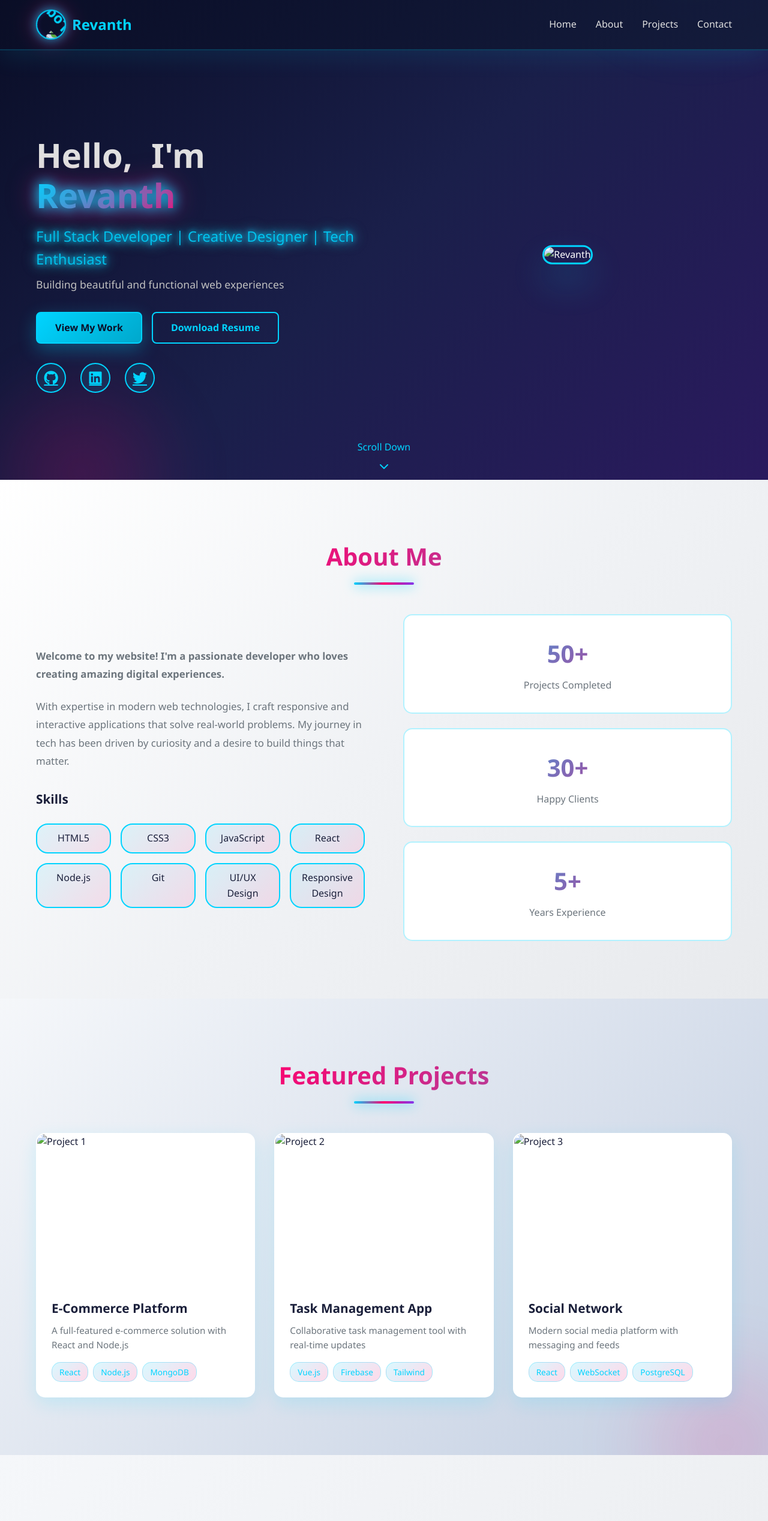
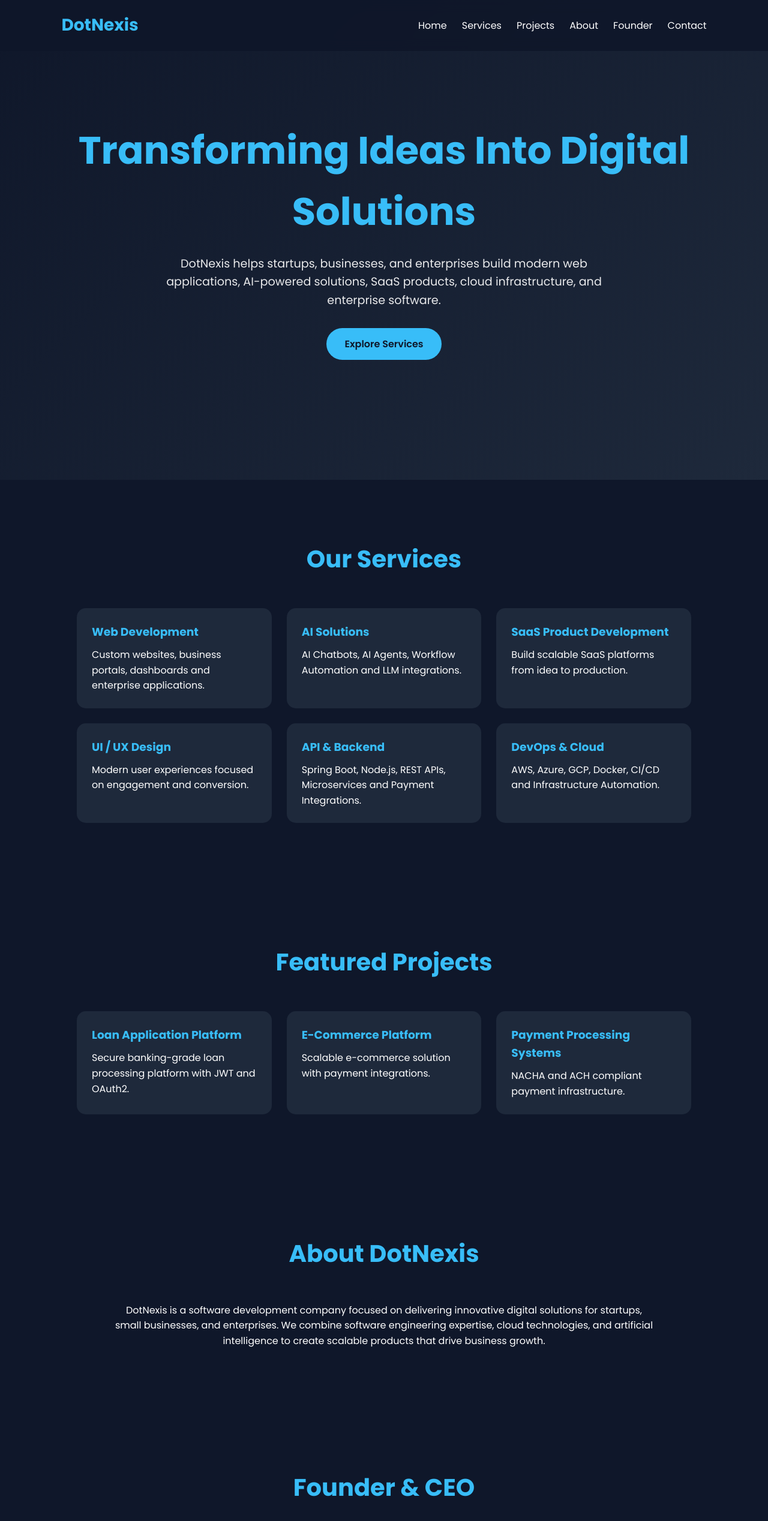
Before and after one commit to revanthroj/simple-mysite, a plain HTML site: page index.html in a window 1280 px wide. Shown: the top 2536 px of the page at 60% size. Drawn offline with Linux system fonts and the light colour scheme.

Commit message:
Update index.html

```diff
--- a/index.html
+++ b/index.html
@@ -3,233 +3,412 @@
 <head>
 <meta charset="UTF-8">
 <meta name="viewport" content="width=device-width, initial-scale=1.0">
-    <title>Revanth - Portfolio</title>
-    <link rel="stylesheet" href="css/style.css">
-    <link rel="stylesheet" href="css/animations.css">
-    <link rel="stylesheet" href="https://cdnjs.cloudflare.com/ajax/libs/font-awesome/6.4.0/css/all.min.css">
+<title>DotNexis | Web Development & AI Solutions</title>
+
+<link href="https://fonts.googleapis.com/css2?family=Poppins:wght@300;400;500;600;700&display=swap" rel="stylesheet">
+
+<style>
+
+*{
+    margin:0;
+    padding:0;
+    box-sizing:border-box;
+    font-family:'Poppins',sans-serif;
+}
+
+html{
+    scroll-behavior:smooth;
+}
+
+body{
+    background:#0f172a;
+    color:#fff;
+    line-height:1.6;
+}
+
+nav{
+    position:fixed;
+    top:0;
+    width:100%;
+    background:rgba(15,23,42,.9);
+    backdrop-filter:blur(10px);
+    padding:20px 8%;
+    display:flex;
+    justify-content:space-between;
+    align-items:center;
+    z-index:1000;
+}
+
+.logo{
+    font-size:28px;
+    font-weight:700;
+    color:#38bdf8;
+}
+
+nav ul{
+    display:flex;
+    list-style:none;
+    gap:25px;
+}
+
+nav a{
+    text-decoration:none;
+    color:white;
+    transition:.3s;
+}
+
+nav a:hover{
+    color:#38bdf8;
+}
+
+.hero{
+    min-height:100vh;
+    display:flex;
+    justify-content:center;
+    align-items:center;
+    flex-direction:column;
+    text-align:center;
+    padding:20px;
+    background:linear-gradient(135deg,#0f172a,#1e293b);
+}
+
+.hero h1{
+    font-size:4rem;
+    color:#38bdf8;
+    animation:fadeInDown 1s ease;
+}
+
+.hero p{
+    max-width:800px;
+    margin-top:20px;
+    font-size:1.2rem;
+    opacity:.9;
+}
+
+.btn{
+    display:inline-block;
+    margin-top:30px;
+    padding:14px 30px;
+    background:#38bdf8;
+    color:#0f172a;
+    border-radius:30px;
+    text-decoration:none;
+    font-weight:600;
+    transition:.3s;
+}
+
+.btn:hover{
+    transform:translateY(-5px);
+}
+
+section{
+    padding:100px 10%;
+}
+
+.section-title{
+    text-align:center;
+    font-size:2.5rem;
+    color:#38bdf8;
+    margin-bottom:50px;
+}
+
+.cards{
+    display:grid;
+    grid-template-columns:repeat(auto-fit,minmax(280px,1fr));
+    gap:25px;
+}
+
+.card{
+    background:#1e293b;
+    padding:25px;
+    border-radius:15px;
+    transition:.4s;
+}
+
+.card:hover{
+    transform:translateY(-10px);
+}
+
+.card h3{
+    color:#38bdf8;
+    margin-bottom:10px;
+}
+
+.founder{
+    display:flex;
+    flex-direction:column;
+    align-items:center;
+    text-align:center;
+}
+
+.founder h3{
+    color:#38bdf8;
+    margin-bottom:10px;
+}
+
+.timeline{
+    border-left:3px solid #38bdf8;
+    padding-left:20px;
+}
+
+.timeline-item{
+    margin-bottom:30px;
+}
+
+.contact{
+    text-align:center;
+}
+
+footer{
+    background:#020617;
+    padding:20px;
+    text-align:center;
+}
+
+.hidden{
+    opacity:0;
+    transform:translateY(50px);
+    transition:all .8s ease;
+}
+
+.show{
+    opacity:1;
+    transform:translateY(0);
+}
+
+@keyframes fadeInDown{
+    from{
+        opacity:0;
+        transform:translateY(-40px);
+    }
+    to{
+        opacity:1;
+        transform:translateY(0);
+    }
+}
+
+@media(max-width:768px){
+
+    nav{
+        flex-direction:column;
+    }
+
+    nav ul{
+        flex-wrap:wrap;
+        justify-content:center;
+        margin-top:10px;
+    }
+
+    .hero h1{
+        font-size:2.5rem;
+    }
+}
+</style>
 </head>
-<body class="page-transition-in">
-    <!-- Navigation -->
-    <nav class="navbar">
-        <div class="nav-container">
-            <div class="nav-logo">
-                <img src="images/logo.png" alt="Logo" class="logo-img">
-                <span>Revanth</span>
-            </div>
-            <ul class="nav-menu">
-                <li class="nav-item">
-                    <a href="#home" class="nav-link">Home</a>
-                </li>
-                <li class="nav-item">
-                    <a href="#about" class="nav-link">About</a>
-                </li>
-                <li class="nav-item">
-                    <a href="#projects" class="nav-link">Projects</a>
-                </li>
-                <li class="nav-item">
-                    <a href="#contact" class="nav-link">Contact</a>
-                </li>
+
+<body>
+
+<nav>
+    <div class="logo">DotNexis</div>
+
+    <ul>
+        <li><a href="#home">Home</a></li>
+        <li><a href="#services">Services</a></li>
+        <li><a href="#projects">Projects</a></li>
+        <li><a href="#about">About</a></li>
+        <li><a href="#founder">Founder</a></li>
+        <li><a href="#contact">Contact</a></li>
     </ul>
-            <div class="hamburger">
-                <span></span>
-                <span></span>
-                <span></span>
-            </div>
-        </div>
 </nav>
 
-    <!-- Hero Section -->
-    <section id="home" class="hero">
-        <div class="container">
-            <div class="hero-content">
-                <div class="hero-text">
-                    <h1 class="hero-title">
-                        <span class="word">Hello,</span>
-                        <span class="word">I'm</span>
-                        <span class="word highlight gradient-text-animated">Revanth</span>
-                    </h1>
-                    <p class="hero-subtitle neon-flicker">Full Stack Developer | Creative Designer | Tech Enthusiast</p>
-                    <p class="hero-description">Building beautiful and functional web experiences</p>
-                    <div class="cta-buttons">
-                        <a href="#projects" class="btn btn-primary scale-pulse">View My Work</a>
-                        <a href="resume/Revanthroj_Resume.pdf" class="btn btn-secondary scale-pulse" download>Download Resume</a>
+<section class="hero" id="home">
+    <h1>Transforming Ideas Into Digital Solutions</h1>
+
+    <p>
+        DotNexis helps startups, businesses, and enterprises build
+        modern web applications, AI-powered solutions, SaaS products,
+        cloud infrastructure, and enterprise software.
+    </p>
+
+    <a href="#services" class="btn">Explore Services</a>
+</section>
+
+<section id="services" class="hidden">
+    <h2 class="section-title">Our Services</h2>
+
+    <div class="cards">
+
+        <div class="card">
+            <h3>Web Development</h3>
+            <p>Custom websites, business portals, dashboards and enterprise applications.</p>
         </div>
-                    <div class="social-links">
-                        <a href="#" class="social-link zoom-in" title="GitHub" style="animation-delay: 0s;">
-                            <i class="fab fa-github"></i>
-                        </a>
-                        <a href="#" class="social-link zoom-in" title="LinkedIn" style="animation-delay: 0.1s;">
-                            <i class="fab fa-linkedin"></i>
-                        </a>
-                        <a href="#" class="social-link zoom-in" title="Twitter" style="animation-delay: 0.2s;">
-                            <i class="fab fa-twitter"></i>
-                        </a>
+
+        <div class="card">
+            <h3>AI Solutions</h3>
+            <p>AI Chatbots, AI Agents, Workflow Automation and LLM integrations.</p>
         </div>
+
+        <div class="card">
+            <h3>SaaS Product Development</h3>
+            <p>Build scalable SaaS platforms from idea to production.</p>
         </div>
-                <div class="hero-image">
-                    <img src="images/founder.jpg" alt="Revanth" class="profile-img floating">
+
+        <div class="card">
+            <h3>UI / UX Design</h3>
+            <p>Modern user experiences focused on engagement and conversion.</p>
         </div>
+
+        <div class="card">
+            <h3>API & Backend</h3>
+            <p>Spring Boot, Node.js, REST APIs, Microservices and Payment Integrations.</p>
         </div>
-            <div class="scroll-down">
-                <span>Scroll Down</span>
-                <i class="fas fa-chevron-down"></i>
+
+        <div class="card">
+            <h3>DevOps & Cloud</h3>
+            <p>AWS, Azure, GCP, Docker, CI/CD and Infrastructure Automation.</p>
         </div>
+
     </div>
 </section>
 
-    <!-- About Section -->
-    <section id="about" class="about slide-in-left">
-        <div class="container">
-            <h2 class="section-title gradient-text-animated">About Me</h2>
-            <div class="about-content">
-                <div class="about-text">
-                    <p class="about-intro">Welcome to my website! I'm a passionate developer who loves creating amazing digital experiences.</p>
-                    <p>With expertise in modern web technologies, I craft responsive and interactive applications that solve real-world problems. My journey in tech has been driven by curiosity and a desire to build things that matter.</p>
-                    <div class="skills">
-                        <h3>Skills</h3>
-                        <div class="skills-grid">
-                            <span class="skill-tag staggered-item">HTML5</span>
-                            <span class="skill-tag staggered-item">CSS3</span>
-                            <span class="skill-tag staggered-item">JavaScript</span>
-                            <span class="skill-tag staggered-item">React</span>
-                            <span class="skill-tag staggered-item">Node.js</span>
-                            <span class="skill-tag staggered-item">Git</span>
-                            <span class="skill-tag staggered-item">UI/UX Design</span>
-                            <span class="skill-tag staggered-item">Responsive Design</span>
+<section id="projects" class="hidden">
+    <h2 class="section-title">Featured Projects</h2>
+
+    <div class="cards">
+
+        <div class="card">
+            <h3>Loan Application Platform</h3>
+            <p>Secure banking-grade loan processing platform with JWT and OAuth2.</p>
         </div>
+
+        <div class="card">
+            <h3>E-Commerce Platform</h3>
+            <p>Scalable e-commerce solution with payment integrations.</p>
         </div>
+
+        <div class="card">
+            <h3>Payment Processing Systems</h3>
+            <p>NACHA and ACH compliant payment infrastructure.</p>
         </div>
-                <div class="about-stats">
-                    <div class="stat-card hover-lift rotating-border">
-                        <h3>50+</h3>
-                        <p>Projects Completed</p>
-                    </div>
-                    <div class="stat-card hover-lift rotating-border">
-                        <h3>30+</h3>
-                        <p>Happy Clients</p>
-                    </div>
-                    <div class="stat-card hover-lift rotating-border">
-                        <h3>5+</h3>
-                        <p>Years Experience</p>
-                    </div>
-                </div>
-            </div>
+
     </div>
 </section>
 
-    <!-- Projects Section -->
-    <section id="projects" class="projects slide-in-right">
-        <div class="container">
-            <h2 class="section-title gradient-text-animated">Featured Projects</h2>
-            <div class="projects-grid">
-                <div class="project-card staggered-item hover-lift">
-                    <div class="project-image">
-                        <img src="images/project1.png" alt="Project 1">
-                        <div class="project-overlay">
-                            <a href="#" class="view-btn">View Project</a>
-                        </div>
-                    </div>
-                    <div class="project-info">
-                        <h3>E-Commerce Platform</h3>
-                        <p>A full-featured e-commerce solution with React and Node.js</p>
-                        <div class="project-tags">
-                            <span>React</span>
-                            <span>Node.js</span>
-                            <span>MongoDB</span>
-                        </div>
-                    </div>
-                </div>
+<section id="about" class="hidden">
+    <h2 class="section-title">About DotNexis</h2>
 
-                <div class="project-card staggered-item hover-lift">
-                    <div class="project-image">
-                        <img src="images/project1.png" alt="Project 2">
-                        <div class="project-overlay">
-                            <a href="#" class="view-btn">View Project</a>
-                        </div>
-                    </div>
-                    <div class="project-info">
-                        <h3>Task Management App</h3>
-                        <p>Collaborative task management tool with real-time updates</p>
-                        <div class="project-tags">
-                            <span>Vue.js</span>
-                            <span>Firebase</span>
-                            <span>Tailwind</span>
-                        </div>
-                    </div>
-                </div>
+    <p style="max-width:900px;margin:auto;text-align:center;">
+        DotNexis is a software development company focused on delivering
+        innovative digital solutions for startups, small businesses,
+        and enterprises. We combine software engineering expertise,
+        cloud technologies, and artificial intelligence to create
+        scalable products that drive business growth.
+    </p>
+</section>
 
-                <div class="project-card staggered-item hover-lift">
-                    <div class="project-image">
-                        <img src="images/project1.png" alt="Project 3">
-                        <div class="project-overlay">
-                            <a href="#" class="view-btn">View Project</a>
-                        </div>
-                    </div>
-                    <div class="project-info">
-                        <h3>Social Network</h3>
-                        <p>Modern social media platform with messaging and feeds</p>
-                        <div class="project-tags">
-                            <span>React</span>
-                            <span>WebSocket</span>
-                            <span>PostgreSQL</span>
-                        </div>
-                    </div>
-                </div>
-            </div>
+<section id="founder" class="hidden">
+    <h2 class="section-title">Founder & CEO</h2>
+
+    <div class="founder">
+
+        <h3>Revanthroj Venkatachalam</h3>
+
+        <p style="max-width:900px;">
+            Software Engineer with 4+ years of experience in enterprise
+            software development, banking systems, cloud-native architectures,
+            microservices, and AI-powered solutions.
+            Experienced in Java, Spring Boot, Angular, AWS, Azure, GCP,
+            and modern software architecture.
+        </p>
+
     </div>
 </section>
 
-    <!-- Contact Section -->
-    <section id="contact" class="contact slide-in-left">
-        <div class="container">
-            <h2 class="section-title gradient-text-animated">Get In Touch</h2>
-            <p class="contact-subtitle fade-in-blur">I'd love to hear from you. Let's work together!</p>
-            <div class="contact-content">
-                <form class="contact-form rotating-border" id="contactForm">
-                    <div class="form-group">
-                        <input type="text" name="name" placeholder="Your Name" required class="staggered-item">
+<section class="hidden">
+    <h2 class="section-title">Experience</h2>
+
+    <div class="timeline">
+
+        <div class="timeline-item">
+            <h3>Senior Software Engineer - Ford Motor Company</h3>
+            <p>2025 - Present</p>
         </div>
-                    <div class="form-group">
-                        <input type="email" name="email" placeholder="Your Email" required class="staggered-item">
+
+        <div class="timeline-item">
+            <h3>Associate Software Engineer - Finzly</h3>
+            <p>2022 - 2025</p>
         </div>
-                    <div class="form-group">
-                        <textarea name="message" placeholder="Your Message" rows="5" required class="staggered-item"></textarea>
-                    </div>
-                    <button type="submit" class="btn btn-primary scale-pulse">Send Message</button>
-                </form>
-                <div class="contact-info">
-                    <div class="info-card hover-lift rotating-border staggered-item">
-                        <i class="fas fa-envelope"></i>
-                        <h3>Email</h3>
-                        <p>hello@revanth.dev</p>
-                    </div>
-                    <div class="info-card hover-lift rotating-border staggered-item">
-                        <i class="fas fa-phone"></i>
-                        <h3>Phone</h3>
-                        <p>+1 (555) 123-4567</p>
-                    </div>
-                    <div class="info-card hover-lift rotating-border staggered-item">
-                        <i class="fas fa-map-marker-alt"></i>
-                        <h3>Location</h3>
-                        <p>San Francisco, CA</p>
-                    </div>
-                </div>
-            </div>
+
     </div>
 </section>
 
-    <!-- Footer -->
-    <footer class="footer">
-        <div class="container">
-            <p>&copy; 2026 Revanth. All rights reserved.</p>
-            <div class="footer-links">
-                <a href="#">Privacy Policy</a>
-                <a href="#">Terms of Service</a>
-                <a href="#">Contact</a>
+<section class="hidden">
+    <h2 class="section-title">Skills & Technologies</h2>
+
+    <div class="cards">
+        <div class="card">Java</div>
+        <div class="card">Spring Boot</div>
+        <div class="card">Angular</div>
+        <div class="card">AWS</div>
+        <div class="card">Azure</div>
+        <div class="card">GCP</div>
+        <div class="card">Docker</div>
+        <div class="card">Kafka</div>
+        <div class="card">Redis</div>
+        <div class="card">PostgreSQL</div>
     </div>
+</section>
+
+<section class="hidden">
+    <h2 class="section-title">Certifications</h2>
+
+    <div class="cards">
+        <div class="card">AWS Cloud Practitioner Essentials</div>
+        <div class="card">Google Data Analytics</div>
+        <div class="card">Java Programming Master Class</div>
+        <div class="card">Full Stack Developer Certification</div>
+        <div class="card">AI Hackathon Shield</div>
     </div>
+</section>
+
+<section class="hidden">
+    <h2 class="section-title">Blog</h2>
+
+    <p style="text-align:center;">
+        Coming Soon - Articles on AI, Cloud, Microservices,
+        Software Development and SaaS Engineering.
+    </p>
+</section>
+
+<section id="contact" class="contact hidden">
+    <h2 class="section-title">Contact Us</h2>
+
+    <p>Email: revanthrojvenkatachalam@gmail.com</p>
+
+    <p>LinkedIn: linkedin.com/in/revanthroj</p>
+
+    <p>Website: dotnexis.com</p>
+</section>
+
+<footer>
+    © 2026 DotNexis. All Rights Reserved.
 </footer>
 
-    <script src="js/script.js"></script>
+<script>
+
+const observer = new IntersectionObserver(entries=>{
+    entries.forEach(entry=>{
+        if(entry.isIntersecting){
+            entry.target.classList.add('show');
+        }
+    });
+});
+
+document.querySelectorAll('.hidden').forEach(el=>{
+    observer.observe(el);
+});
+
+</script>
+
 </body>
 </html>
```
Lines whose indentation alone changed are shown as unchanged.
